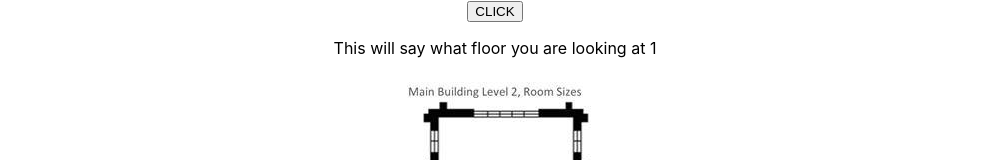
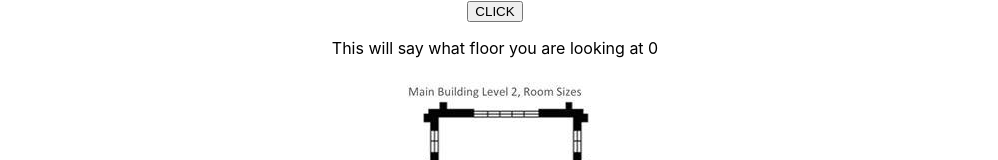
Before and after one commit to maxcaddie/room-viewer, a React (Create React App) app: page / in a window 1280 px wide. Shown: the top 160 px of the page, without its empty margins (145-1143 px from the left). Built offline with nearby package versions, Linux system fonts and the light colour scheme.

Commit message:
Made counter work without redux

```diff
--- a/src/Map/Map.tsx
+++ b/src/Map/Map.tsx
@@ -2,17 +2,23 @@
 import { store, changeFloor } from "../State";
 
 //Externals
-import React from "react";
+import React, { useState } from "react";
 
 interface IMapProps {
   floor?: string;
 }
 
+function inc(getter: number, setter: React.Dispatch<React.SetStateAction<number>>) {
+  setter(getter + 1);
+}
+
 const Map: React.FC = () => {
+  const [count, setCount] = useState(0);
+
   return (
     <React.Fragment>
-      <button onClick={() => store.dispatch(changeFloor())}>CLICK</button>
-      <p className="floor">This will say what floor you are looking at {store.getState()}</p>
+      <button onClick={() => inc(count, setCount)}>CLICK</button>
+      <p className="floor">This will say what floor you are looking at {count}</p>
       <img src="./floors/MB2.jpg" alt="A floor" />
     </React.Fragment>
   );
```
